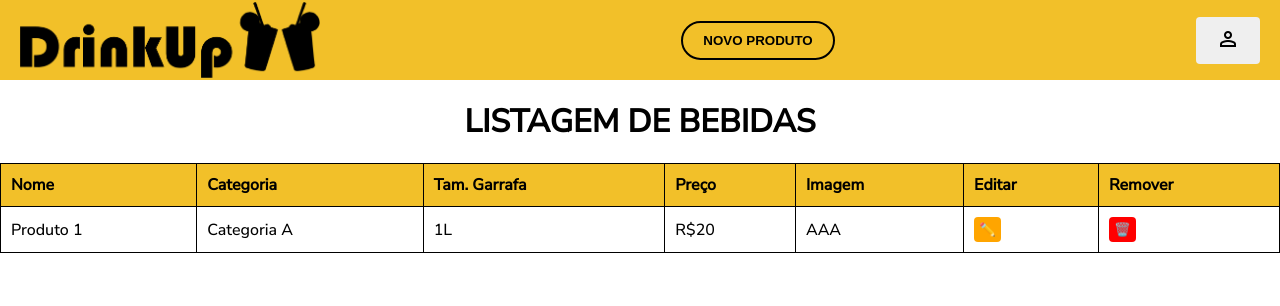
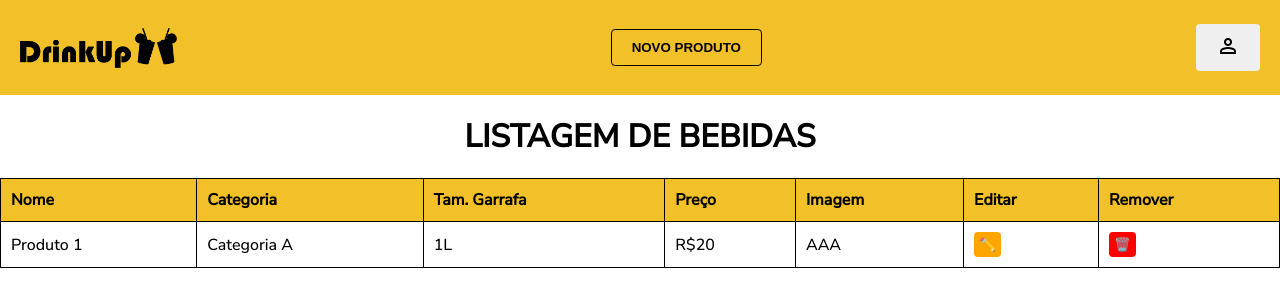
Before and after one commit to ICEI-PUC-Minas-PMGES-TI/pmg-es-2024-1-ti3-9545100-drink-up, a plain HTML site: page Codigo/frontend/views/ListagemDeBebidas.html in a window 1280 px wide. Drawn offline with nearby package versions, Linux system fonts and the light colour scheme.

Commit message:
Update - ListagemDeBebidas

```diff
--- a/Codigo/frontend/css/ListagemDeBebidas.css
+++ b/Codigo/frontend/css/ListagemDeBebidas.css
@@ -9,24 +9,27 @@ body {
     background-color: #fff;
 }
 
-.navbar {
-    background-color: #f2c029;
-    padding: 10px 20px;
-    display: flex;
-    justify-content: space-between;
-    align-items: center;
-    height: 80px;
+.header {
+    background-color: #F2C029;
+    padding: 24px 20px;
+    display: flex; /* Ativa flexbox no header */
+    justify-content: space-between; /* Separa os itens para cada extremidade */
+    align-items: center; /* Centraliza verticalmente */
 }
 
-.navbar .navbar-brand img {
-    width: 300px;
-    height: auto;
-    display: block;
+.header img {
+    height: 40px;
 }
 
+.user-icon {
+    height: 30px; /* Ajuste para o ícone do usuário */
+}
+
+
+
 .button-NovoProduto {
-    border: 2px solid #000;
-    border-radius: 20px;
+    border: 1px solid #000;
+    border-radius: 4px;
     padding: 10px 20px;
     cursor: pointer;
     font-weight: 700;
--- a/Codigo/frontend/views/ListagemDeBebidas.html
+++ b/Codigo/frontend/views/ListagemDeBebidas.html
@@ -14,19 +14,17 @@
         />
     </head>
     <body>
-<div class="navbar">
-    <a class="navbar-brand" href="#"
-    ><img src="../assets/img/DrinkUp_Logo_Preta_PNG.png"
-        /></a>
-
+        <header class="header">
+            <img
+                src="../assets/img/DrinkUp_Logo_Preta_PNG.png"
+                alt="DrinkUp Logo"
+            />
             <button class="button-NovoProduto" onclick="location.href='CadastroBebidas.html'">Novo produto</button>
-    <button class="button-usuario">
+            <button class="button-usuario" onclick="location.href='PerfilAdmin.html'">
                 <span class="material-symbols-outlined">person</span>
             </button>
-</div>
-<header class="titulo">
+        </header>
         <h1>LISTAGEM DE BEBIDAS</h1>
-</header>
         <table class="tabela">
             <thead>
                 <tr>
@@ -55,7 +53,6 @@
         <!-- Popup -->
         <div id="popup" class="popup">
             <div class="popup-content">
-        <h2>Editar Cadastro Bebida:</h2>
                 <form id="formBebida">
                     <div class="form-row">
                         <div class="form-input">
```
Lines whose indentation alone changed are shown as unchanged.
